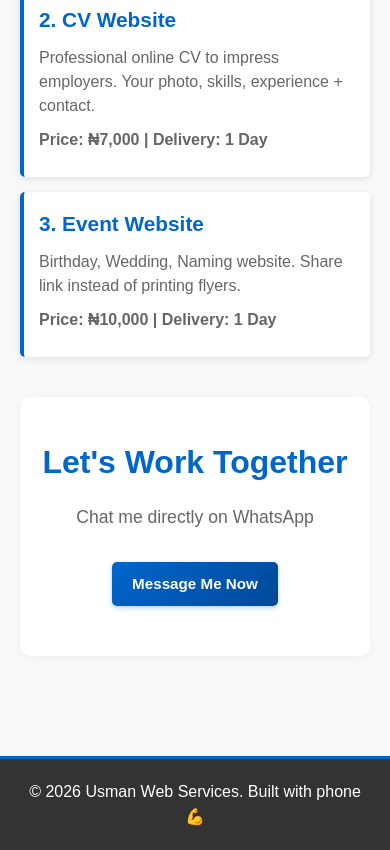
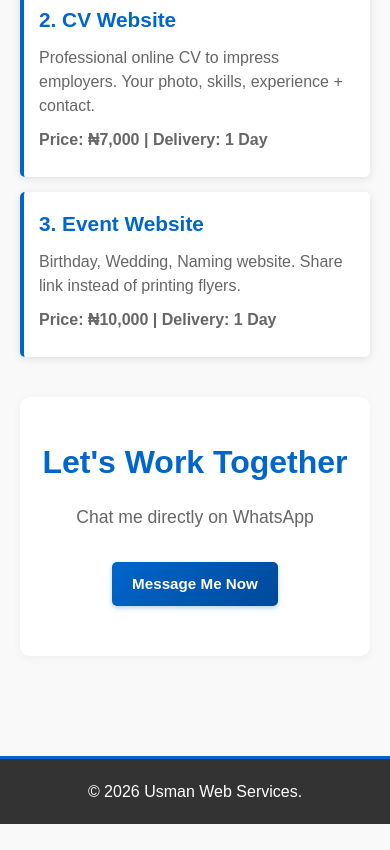
Before and after one commit to abu-muslim830/Usman, a plain HTML site: page index.html in a window 390 px wide. Shown: the part 933-1783 px from the top of the page. After the commit the page ends 1757 px from the top, so only its background shows below. Drawn offline with Linux system fonts and the light colour scheme.

Commit message:
Remove "Built with phone 💪" from footer

```diff
--- a/index.html
+++ b/index.html
@@ -52,7 +52,7 @@
   </div>
 
   <footer>
-    © 2026 Usman Web Services. Built with phone 💪
+    © 2026 Usman Web Services.
   </footer>
 
   <script type="text/javascript">
```
